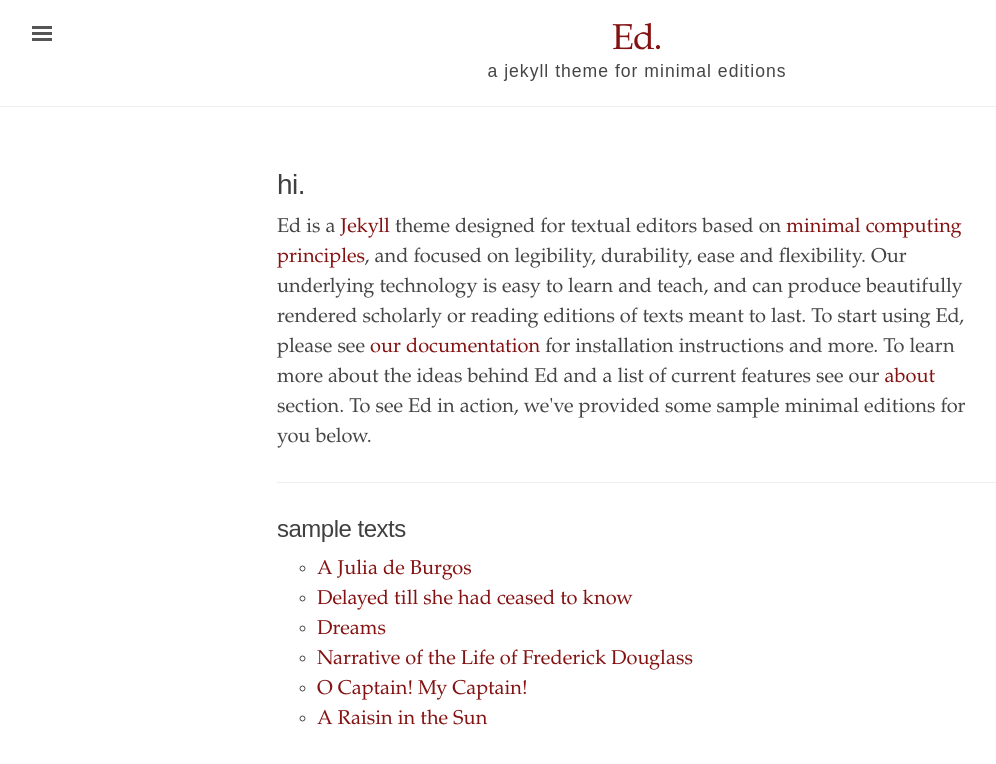
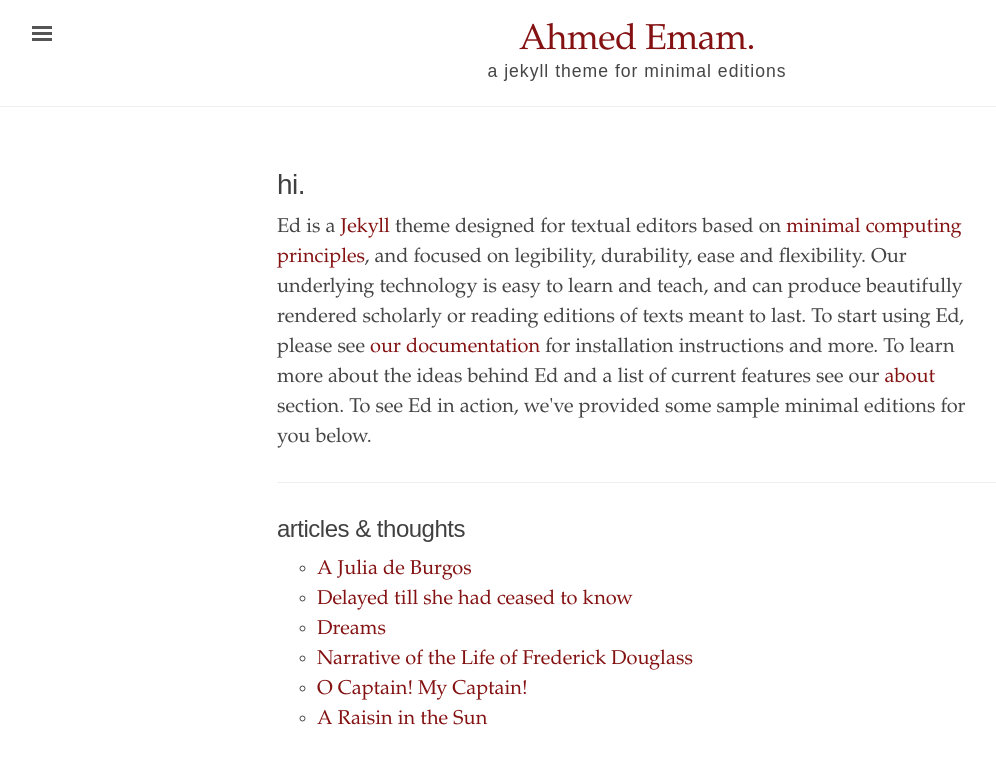
Before and after one commit to ahmedemam/ahmedemam.github.io, a Jekyll site: the page built from index.html, in a window 1280 px wide. Shown: the top 764 px of the page, without its empty margins (3-999 px from the left). Built offline with Jekyll 4.4.1, drawn with Linux system fonts in a browser that asks for light colours.

Commit message:
reset theme

```diff
--- a/_config.yml
+++ b/_config.yml
@@ -1,7 +1,7 @@
 # Built with Jekyll 3.6.0
 
 # Setup
-title:               Ed.
+title:               Ahmed Emam.
 tagline:             'a jekyll theme for minimal editions'
 description:         'Ed is a Jekyll theme designed for textual editors based on minimal computing principles, and focused on legibility and flexibility.'
 url:                 'http://ahmedemam.github.io'
@@ -9,9 +9,9 @@ baseurl:             '/'
 
 # About/contact
 author:
-  name:              Alex Gil
-  url:               https://twitter.com/elotroalex
-  email:             colibri.alex@gmail.com
+  name:              Ahmed Emam
+  url:               https://github.com/ahmedemam
+  email:             ahmedabdelazizemam@gmail.com
 
 # Color scheme. Options: red, orange, magenta, cyan, blue, brown
 color-scheme:
@@ -54,7 +54,7 @@ exclude:
 # (Used for local or custom-server deployments)
 # Uncomment the `theme` line if using the Ed. theme gem on your own computer or server.
 # See https://jekyllrb.com/docs/themes/
-# theme: "ed."
+theme: ed.
 
 # Remote Theme
 # (Used only for GitHub deployments)
--- a/index.html
+++ b/index.html
@@ -1,6 +1,6 @@
 ---
 layout: default
-title: "Ed."
+title: "Ahmed Emam."
 ---
 <div class="introduction">
   <h1>hi.</h1>
@@ -20,7 +20,7 @@ title: "Ed."
 <hr>
 
 <div class="toc">
-  <h2>sample texts</h2>
+  <h2>articles & thoughts</h2>
   <ul class="texts">
   {% for item in site.texts %}
 
```
